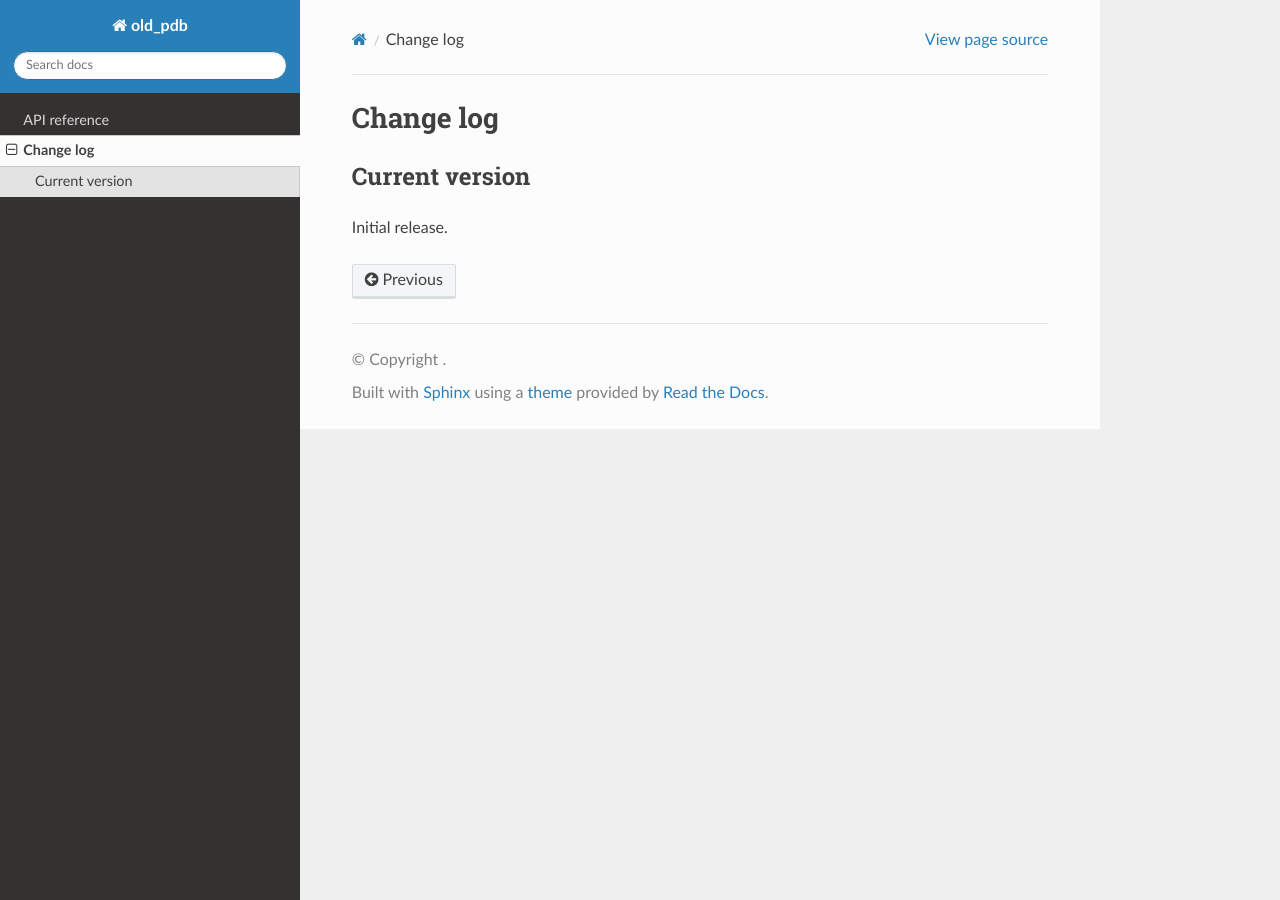
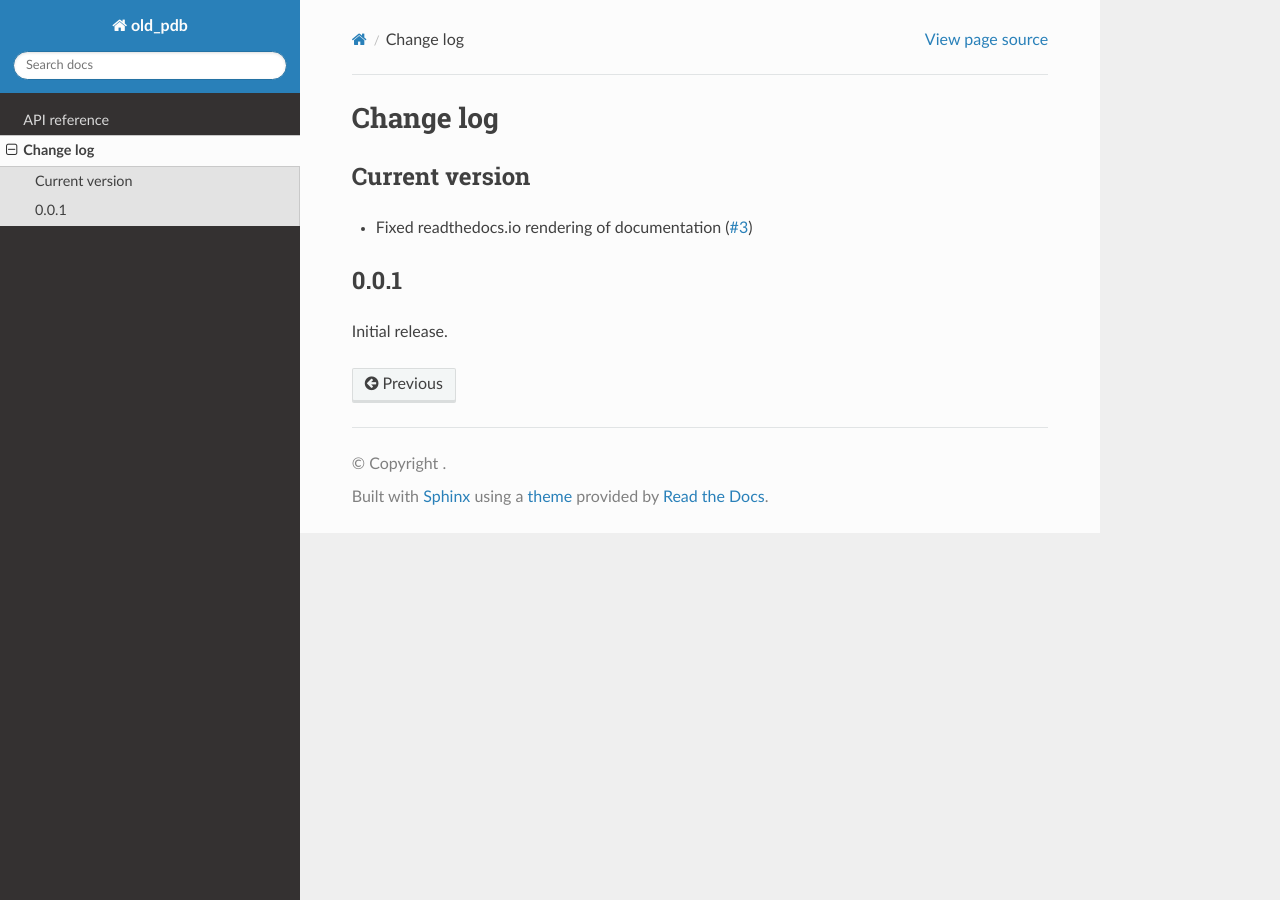
Before and after one commit to Electrostatics/pdb2cif, a Sphinx documentation site: the page built from docs/changelog.rst, in a window 1280 px wide. Built offline with Sphinx 7.4.7 and the Read the Docs theme 2.0.0, drawn with Linux system fonts in a browser that asks for light colours.

Commit message:
Add configuration file for readthedocs.io.
Fixes #3.

```diff
--- a/docs/changelog.rst
+++ b/docs/changelog.rst
@@ -7,4 +7,9 @@ Change log
 Current version
 ===============
 
+* Fixed readthedocs.io rendering of documentation (`#3 <https://github.com/Electrostatics/old_pdb/issues/3>`_)
+
+0.0.1
+=====
+
 Initial release.
```
Also changed, not shown: .readthedocs.yaml (added).
